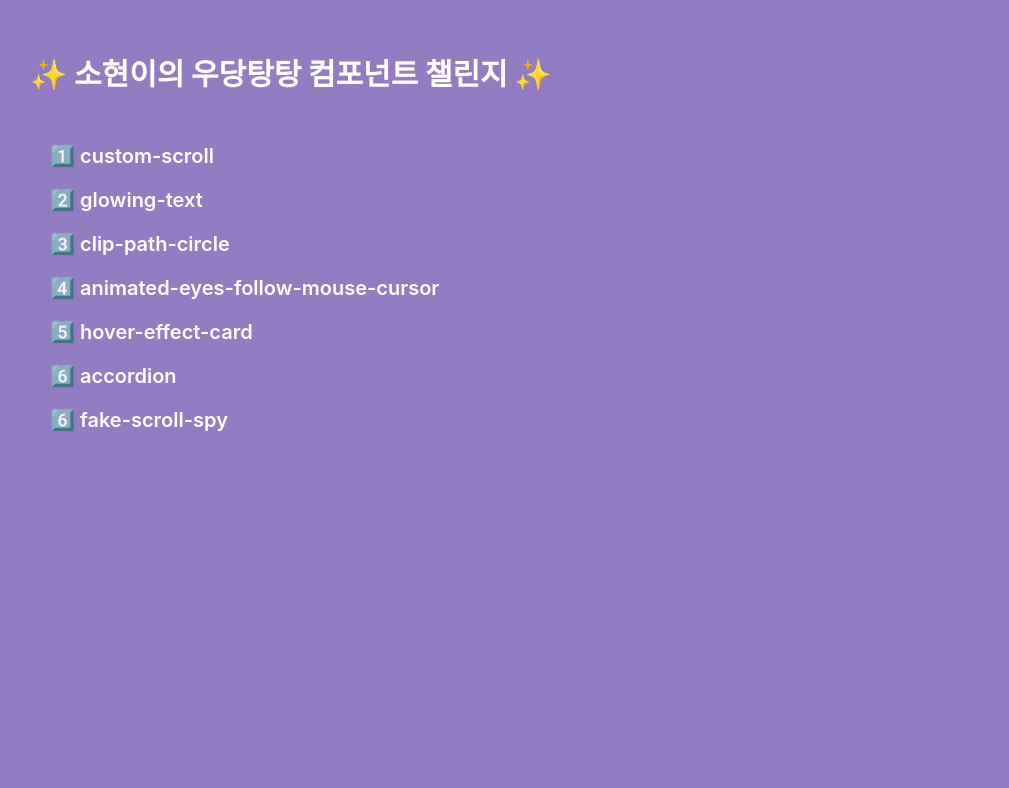
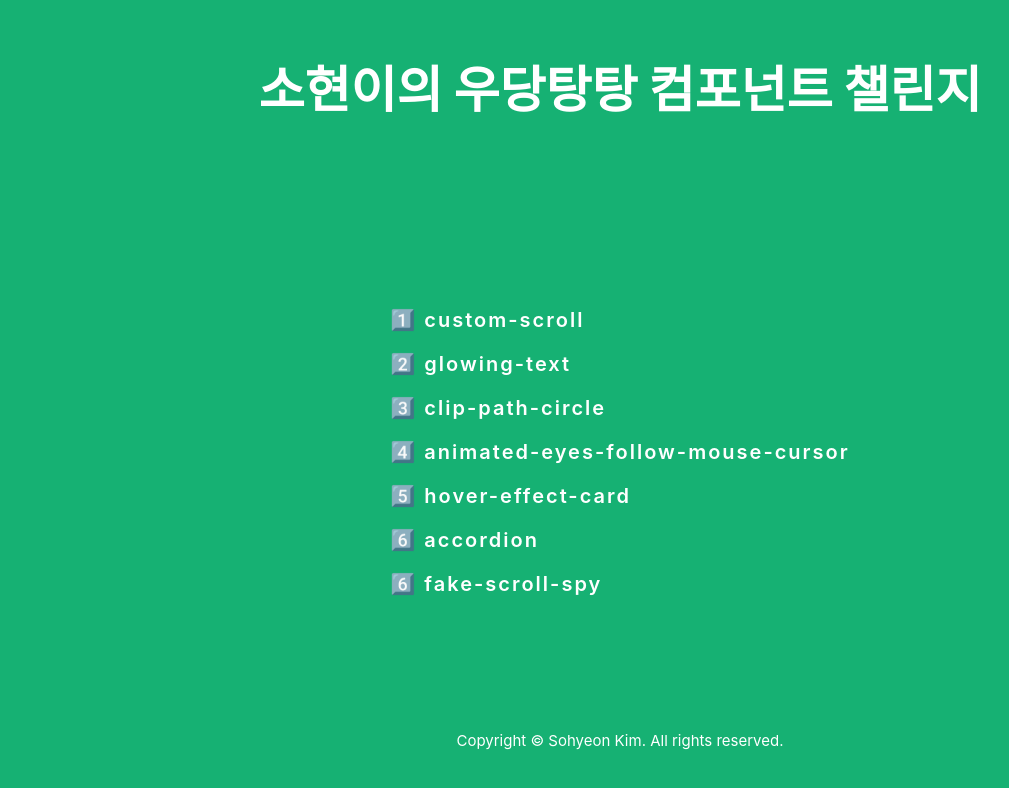
Before and after one commit to sohyeon-zoe-kim/components-challange, a website: page index.html in a window 1280 px wide. Shown: the whole page, without its empty margins (20-1029 px from the left). Drawn offline with Linux system fonts and the light colour scheme; a web font is replaced by a local one.

Commit message:
feat: primary 색상 변경

```diff
--- a/assets/css/reset.css
+++ b/assets/css/reset.css
@@ -8,6 +8,7 @@
   --color-semi-gray: #cccccc;
   --color-light-gray: #f2f2f2;
   --color-primary: #2ee59d;
+  --color-primary-tint: #16b173;
   --color-secondary: #e52e76;
 
   --color-black-opacity10: #0000001a;
--- a/index.html
+++ b/index.html
@@ -15,8 +15,7 @@
     Array.from(component).forEach(item => {
       item.addEventListener('click', () => {
         fetch(`/components/${item.innerText.split(' ')[1]}`)
-          .then(res => {
-            console.log('res', res)
+        .then(res => {
             if (res.status === 404) {
               location.href = '/error'
               return
@@ -24,10 +23,10 @@
             location.href = `/components/${item.innerText.split(' ')[1]}`
           })
           .catch(err => {
-            console.log('err', err)
             location.href = '/error'
           })
       })
+
     })
   }
 </script>
@@ -36,12 +35,16 @@
     width: 100%;
     height: 100%;
     padding: 50px;
-    background-color: #937DC2;
+    background-color: var(--color-primary-tint);
+    display: flex;
+    flex-direction: column;
+    justify-content: space-between;
+    align-items: center;
   }
 
   .sohyeon-title {
-    font-size: 3rem;
-    color: #fff;
+    font-size: 5rem;
+    color: var(--color-white);
     margin-bottom: 50px;
     font-weight: 800;
   }
@@ -49,18 +52,26 @@
   .sohyeon-components-item {
     margin: 20px;
     font-size: 2rem;
-    color: #fff;
+    color: var(--color-white);
     font-weight: 600;
+    letter-spacing: 0.1em;
   }
 
   .sohyeon-components-item:hover {
     opacity: 50%;
     cursor: pointer;
   }
+
+  .sohyeon-footer__text {
+    font-size: 1.5rem;
+    color: var(--color-white);
+  }
 </style>
 <body>
   <div class="sohyeon">
-    <h1 class="sohyeon-title">✨ 소현이의 우당탕탕 컴포넌트 챌린지 ✨</h1>
+    <header class="sohyeon-header">
+      <h1 class="sohyeon-title">소현이의 우당탕탕 컴포넌트 챌린지</h1>
+    </header>
     <ul class="sohyeon-components-list">
       <li class="sohyeon-components-item">1️⃣ custom-scroll</li>
       <li class="sohyeon-components-item">2️⃣ glowing-text</li>
@@ -70,6 +81,9 @@
       <li class="sohyeon-components-item">6️⃣ accordion</li>
       <li class="sohyeon-components-item">6️⃣ fake-scroll-spy</li>
     </ul>
+    <footer class="sohyeon-footer">
+      <p class="sohyeon-footer__text">Copyright © Sohyeon Kim. All rights reserved.</p>
+    </footer>
   </div>
 </body>
 </html>
```
